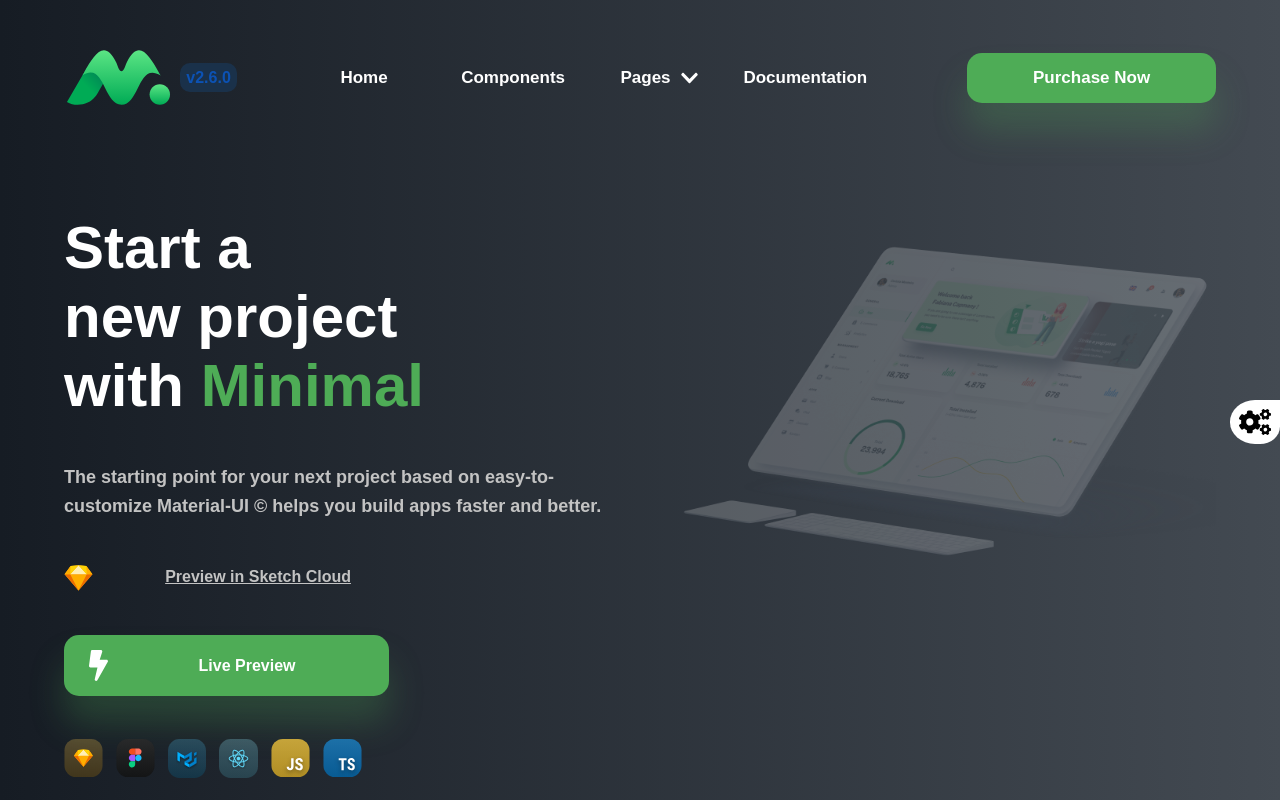
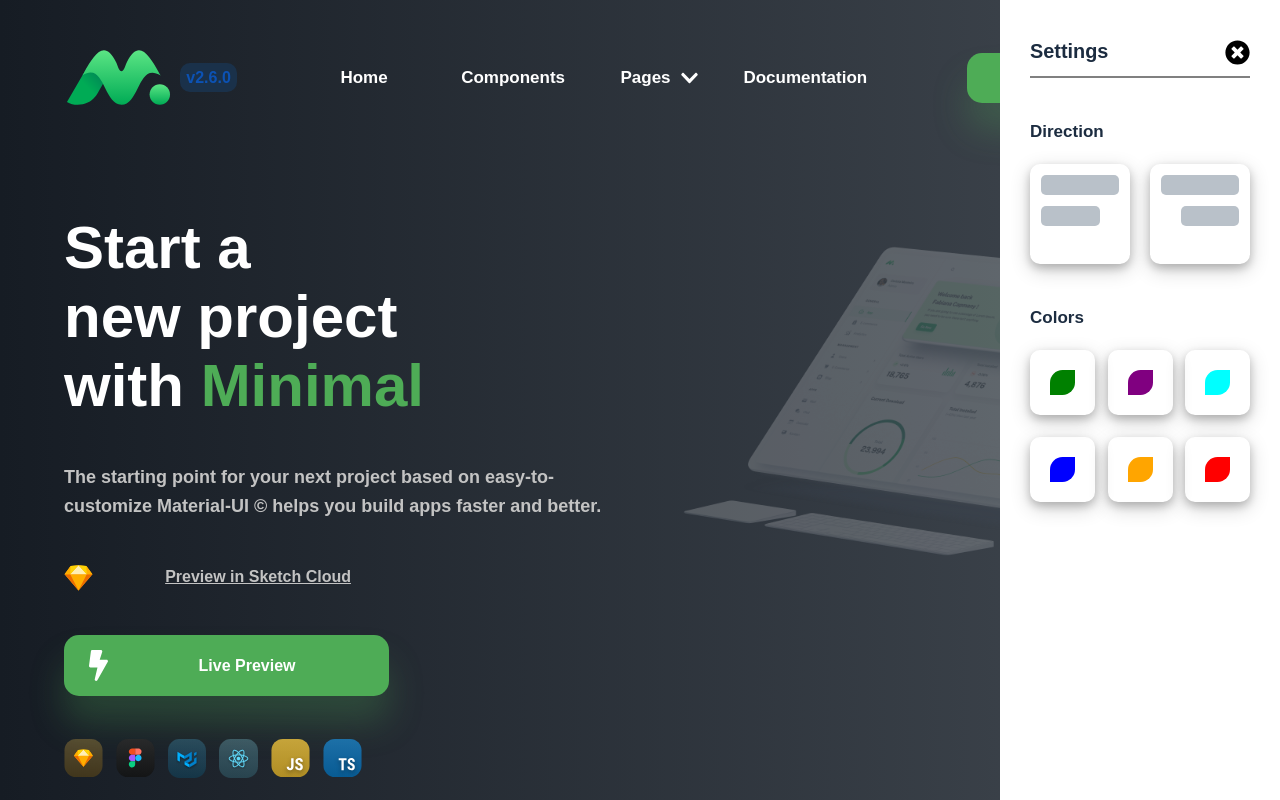
Before and after one commit to swalihmoosa/minimal-clone, a React (Create React App) app: page / in a window 1280 px wide. Shown: the top 800 px of the page. Built offline with nearby package versions, Linux system fonts and the light colour scheme.

Commit message:
Settings ongoing

```diff
--- a/src/App.css
+++ b/src/App.css
@@ -69,6 +69,25 @@
 	background: orange;
 }
 ul li#red{
+	background: red;
+}
+
+div.green{
+	background: green;
+}
+div.purple{
+	background: purple;
+}
+div.cyan{
+	background: cyan;
+}
+div.blue{
+	background: blue;
+}
+div.orange{
+	background: orange;
+}
+div.red{
 	background: red;
 }
 
--- a/src/Components/Screens/Home.jsx
+++ b/src/Components/Screens/Home.jsx
@@ -149,10 +149,99 @@
                 <Settings id="settings">
                     <img src={cog} alt="Setting" />
                 </Settings>
+                <Setting>
+                    <Head>
+                        <S>
+                            Settings
+                        </S>
+                        <Headclose>
+                            <img src={close} alt="Close" />
+                        </Headclose>
+                    </Head>
+                    <Dir>
+                        <Dirh>
+                            Direction
+                        </Dirh>
+                        <Side>
+                            <Sideleft>
+                                <Lefttop>
+
+                                </Lefttop>
+                                <Leftbottom>
+
+                                </Leftbottom>
+                            </Sideleft>
+                            <Sideright>
+                                <Righttop>
+
+                                </Righttop>
+                                <Rightbottom>
+
+                                </Rightbottom>
+                            </Sideright>
+                        </Side>
+                    </Dir>
+                    <Color>
+                        <Colorh>
+                            Colors
+                        </Colorh>
+                        <Colordiv>
+                            <Colors>
+                                <Col className="green">
+                                </Col>
+                            </Colors>
+                            <Colors>
+                                <Col className="purple">
+                                </Col>
+                            </Colors>
+                            <Colors>
+                                <Col className="cyan">
+                                </Col>
+                            </Colors>
+                            <Colors>
+                                <Col className="blue">
+                                </Col>
+                            </Colors>
+                            <Colors>
+                                <Col className="orange">
+                                </Col>
+                            </Colors>
+                            <Colors>
+                                <Col className="red">
+                                </Col>
+                            </Colors>
+                        </Colordiv>
+                    </Color>
+                </Setting>
             </section>
         </Homesec>
     )
 }
+const Color = styled.div``
+const Colorh = styled.h4`
+    font-weight:700;
+    margin-bottom: 10%;`
+const Colordiv = styled.div`
+    display:flex;
+    justify-content:space-between;
+    flex-wrap:wrap;`
+const Colors = styled.div`
+    width:65px;
+    height:65px;
+    box-shadow:0 4px 8px 0 rgb(0 0 0 / 20%), 0 6px 20px 0 rgb(0 0 0 / 19%);
+    border-radius:10px;
+    cursor:pointer;
+    padding: 5%;
+    margin-bottom:10%;
+    display:flex;`
+const Col = styled.div`
+    width:25px;
+    height:25px;
+    border-radius: 50% 0% 50% 0;
+    margin:auto;`
+
+
+
 const Homesec = styled.section`
     background: linear-gradient(to right, #161c24 , #434a52);`
 const Header = styled.header`
@@ -688,6 +777,80 @@
     }
     @media all and (max-width: 320px){
     }`
+const Setting = styled.div`
+    position: fixed;
+    top: 0;
+    right: 0px;
+    background: #fff;
+    padding: 30px;
+    z-index: 2;
+    bottom: 0;
+    width: 280px;
+    padding-top: 40px;
+    transition: all 0.4s ease-in;`
+const Head = styled.div`
+    display:flex;
+    justify-content:space-between;
+    border-bottom:2px solid grey;
+    padding-bottom: 5%;
+    margin-bottom: 20%;`
+const S = styled.h3`
+    font-weight:700;`
+const Headclose = styled.div`
+    width:25px;`
+    const Dir = styled.div``
+const Dirh = styled.h4`
+    margin-bottom: 10%;
+    font-weight:700;`
+const Side = styled.div`
+    display:flex;
+    justify-content:space-between;
+    margin-bottom: 20%;`
+const Sideleft = styled.div`
+    width:100px;
+    height:100px;
+    box-shadow:0 4px 8px 0 rgb(0 0 0 / 20%), 0 6px 20px 0 rgb(0 0 0 / 19%);
+    border-radius:10px;
+    cursor:pointer;
+    padding: 5%;`
+const Sideright = styled.div`
+    width:100px;
+    height:100px;
+    box-shadow:0 4px 8px 0 rgb(0 0 0 / 20%), 0 6px 20px 0 rgb(0 0 0 / 19%);
+    border-radius:10px;
+    cursor:pointer;
+    padding: 5%;`
+const Lefttop = styled.div`
+    width:100%;
+    height:25%;
+    background:#b9c1c9;
+    margin-left:0;
+    margin-right:auto;
+    border-radius:5px;
+    margin-bottom: 15%;`
+const Leftbottom = styled.div`
+    width:75%;
+    height:25%;
+    background:#b9c1c9;
+    margin-left:0;
+    margin-right:auto;
+    border-radius:5px;`
+const Righttop = styled.div`
+    width:100%;
+    height:25%;
+    background:#b9c1c9;
+    margin-right:0;
+    margin-left:auto;
+    border-radius:5px;
+    margin-bottom: 15%;`
+const Rightbottom = styled.div`
+    width:75%;
+    height:25%;
+    background:#b9c1c9;
+    margin-right:0;
+    margin-left:auto;
+    border-radius:5px;`
+
 
 
 function active(){
```
